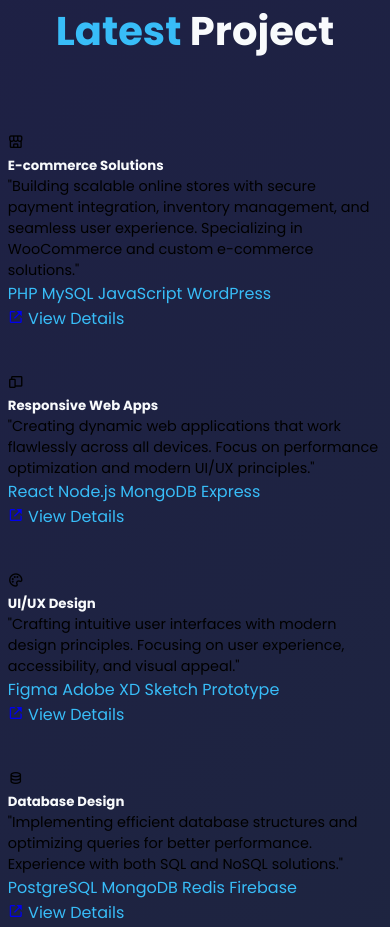
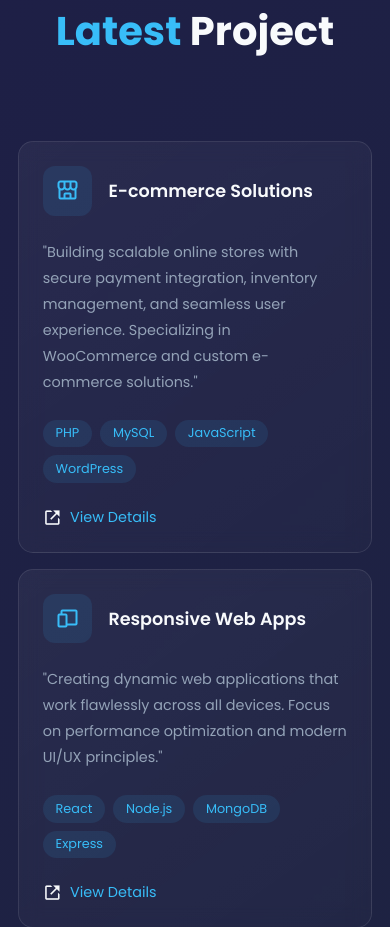
Before and after one commit to Joseh474/Iamjoseph.github.io, a plain HTML site: page cube.html in a window 390 px wide. Shown: the part 2975-3902 px from the top of the page. Drawn offline with nearby package versions, Linux system fonts and the light colour scheme.

Commit message:
style.css
Signed-off-by: Joseph <94840740+Joseh474@users.noreply.github.com>

```diff
--- a/style.css
+++ b/style.css
@@ -2051,3 +2051,142 @@ img {
     background: var(--main-color);
     box-shadow: 0 0 15px var(--main-color);
 }
+
+/* Updated Portfolio Styles */
+.portfolio-content {
+    display: grid;
+    grid-template-columns: repeat(auto-fit, minmax(300px, 1fr));
+    gap: 2rem;
+    padding: 20px;
+}
+
+.portfolio-item {
+    background: linear-gradient(145deg,
+        rgba(255, 255, 255, 0.05),
+        rgba(255, 255, 255, 0.02)
+    );
+    border-radius: 15px;
+    padding: 2rem;
+    transition: all 0.3s ease;
+    backdrop-filter: blur(10px);
+    border: 1px solid rgba(255, 255, 255, 0.1);
+}
+
+.portfolio-item:hover {
+    transform: translateY(-10px);
+    box-shadow: 0 10px 30px rgba(0, 0, 0, 0.1);
+    border-color: var(--main-color);
+}
+
+.item-header {
+    display: flex;
+    align-items: center;
+    gap: 1rem;
+    margin-bottom: 1.5rem;
+}
+
+.item-header i {
+    font-size: 2rem;
+    color: var(--main-color);
+    background: rgba(56, 189, 248, 0.1);
+    padding: 1rem;
+    border-radius: 12px;
+    transition: all 0.3s ease;
+}
+
+.portfolio-item:hover .item-header i {
+    background: var(--main-color);
+    color: var(--text-color);
+    transform: rotate(360deg);
+}
+
+.item-header h5 {
+    font-size: 1.2rem;
+    color: var(--text-color);
+    font-weight: 600;
+}
+
+.item-content p {
+    color: var(--second-color);
+    font-size: 0.95rem;
+    line-height: 1.8;
+    margin-bottom: 1.5rem;
+}
+
+.tech-tags {
+    display: flex;
+    flex-wrap: wrap;
+    gap: 0.5rem;
+    margin-bottom: 1.5rem;
+}
+
+.tech-tags span {
+    background: rgba(56, 189, 248, 0.1);
+    color: var(--main-color);
+    padding: 0.4rem 1rem;
+    border-radius: 20px;
+    font-size: 0.85rem;
+    transition: all 0.3s ease;
+}
+
+.tech-tags span:hover {
+    background: var(--main-color);
+    color: var(--text-color);
+}
+
+.view-project {
+    display: flex;
+    align-items: center;
+    gap: 0.5rem;
+    color: var(--text-color);
+    font-size: 0.9rem;
+    transition: all 0.3s ease;
+}
+
+.view-project i {
+    font-size: 1.2rem;
+}
+
+.view-project:hover {
+    color: var(--main-color);
+    gap: 1rem;
+}
+
+/* Responsive Styles */
+@media (max-width: 768px) {
+    .portfolio-content {
+        grid-template-columns: repeat(auto-fit, minmax(250px, 1fr));
+        gap: 1.5rem;
+        padding: 15px;
+    }
+
+    .portfolio-item {
+        padding: 1.5rem;
+    }
+
+    .item-header i {
+        font-size: 1.5rem;
+        padding: 0.8rem;
+    }
+
+    .item-header h5 {
+        font-size: 1.1rem;
+    }
+}
+
+@media (max-width: 480px) {
+    .portfolio-content {
+        grid-template-columns: 1fr;
+        gap: 1rem;
+        padding: 10px;
+    }
+
+    .tech-tags span {
+        padding: 0.3rem 0.8rem;
+        font-size: 0.8rem;
+    }
+
+    .item-content p {
+        font-size: 0.9rem;
+    }
+}
```
